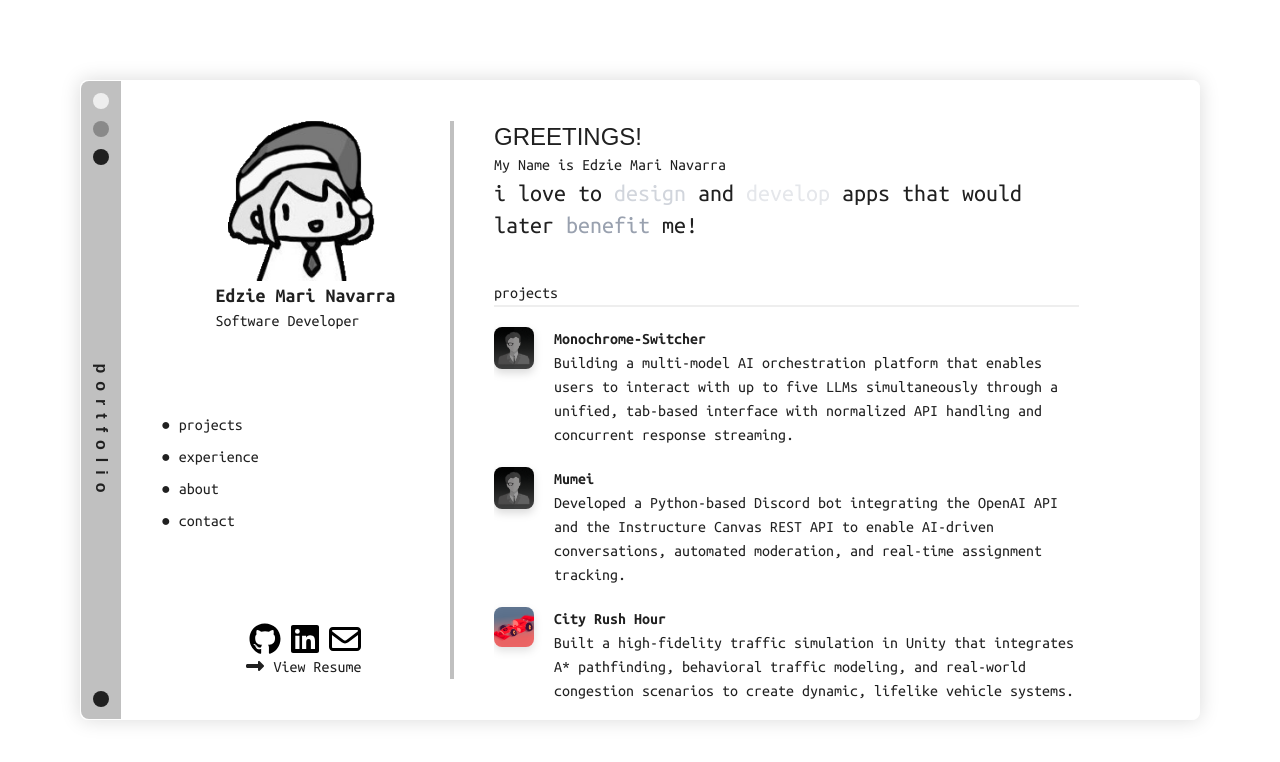
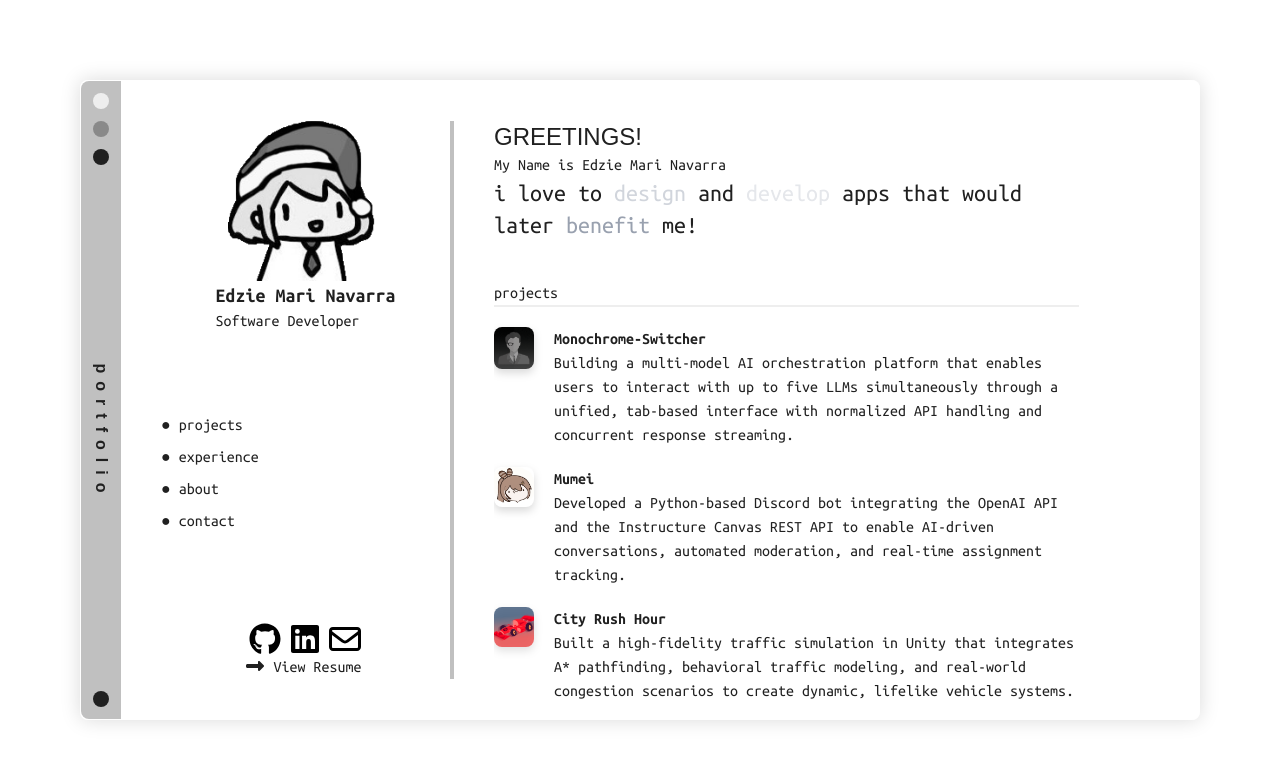
Before and after one commit to Luc1l1us/portfolio, a Next.js app: page / in a window 1280 px wide. Shown: the top 762 px of the page. Built offline with nearby package versions, Linux system fonts and the light colour scheme; a web font is replaced by a local one.

Commit message:
changed 2nd project logo to mumei

```diff
--- a/app/page.tsx
+++ b/app/page.tsx
@@ -143,7 +143,7 @@ export default function Home() {
             <div className="second-project-logo">
               <Image
                 className="mr-15 rounded-lg drop-shadow-lg"
-                src="/monoswitcher.png"
+                src="/mumei.png"
                 width={40}
                 height={40}
                 alt="Mumei project logo"
```
Also changed, not shown: public/mumei.png (added).
